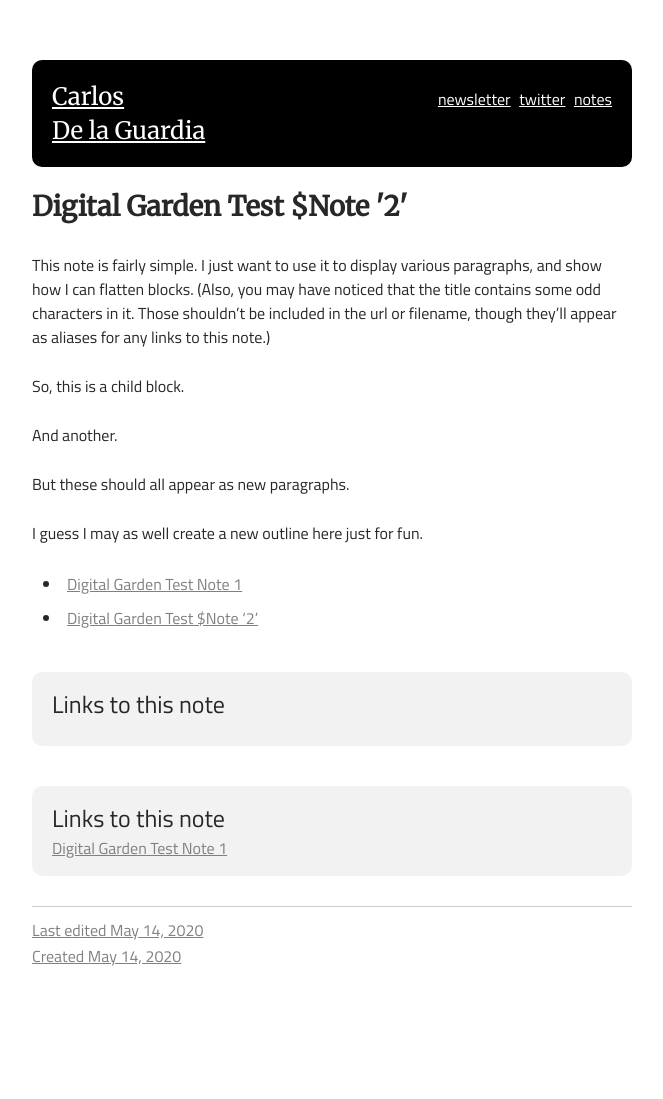
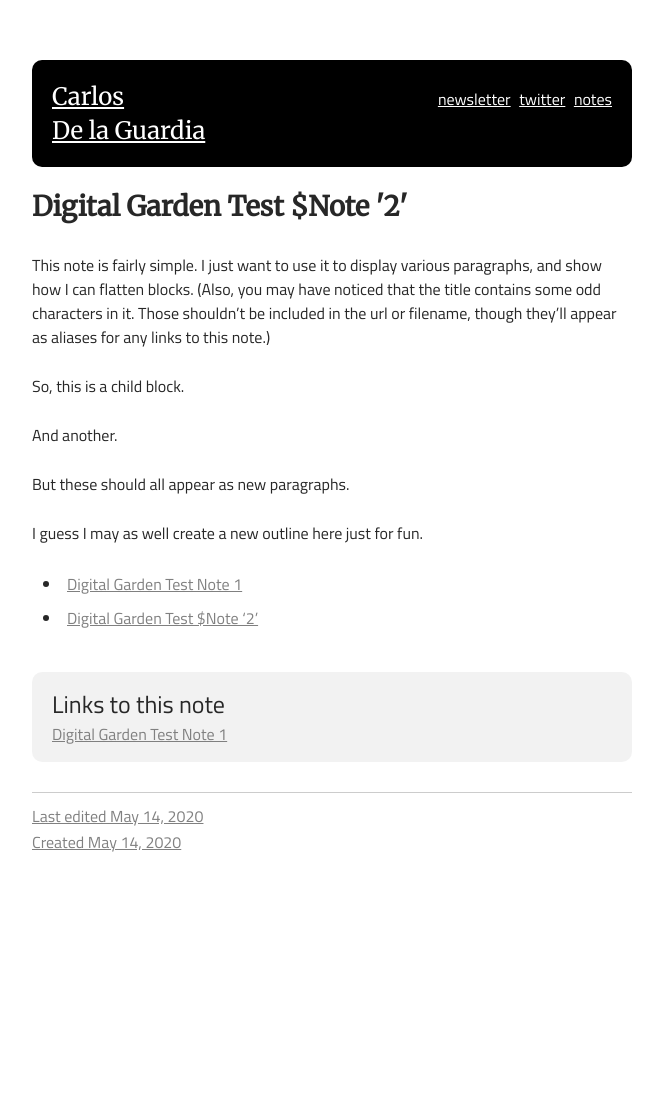
Before and after one commit to dela3499/dela3499.github.io, a Jekyll site: the page built from notes/digital-garden-test-note-2.md, in a window 1280 px wide. Shown: the whole page, without its empty margins (308-971 px from the left). Built offline with Jekyll 4.4.1, drawn with Linux system fonts in a browser that asks for light colours; after the commit the page ends 985 px from its top, so only the background shows below that.

Commit message:
fixed note layout

```diff
--- a/_layouts/note.html
+++ b/_layouts/note.html
@@ -10,11 +10,6 @@ layout: base
     </div>
     <!-- <div class="post__date"><p>{{ page.date | date: "%B %e, %Y" }}</p></div> -->
     <div class="post__content">{{ content }}</div>
-
-
-    <div class="backlinks">
-        <h2>Links to this note</h2>
-    </div>
 
     {% if page.backlinks.size > 0 %}
     <div class="backlinks">
```
